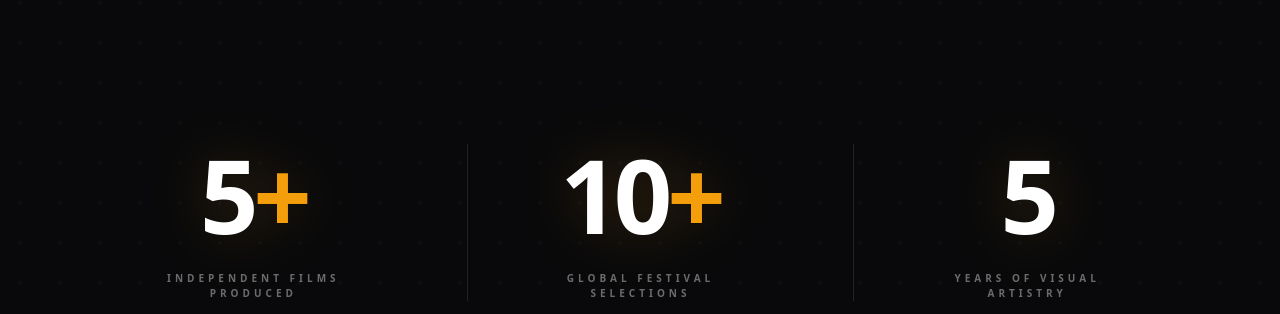
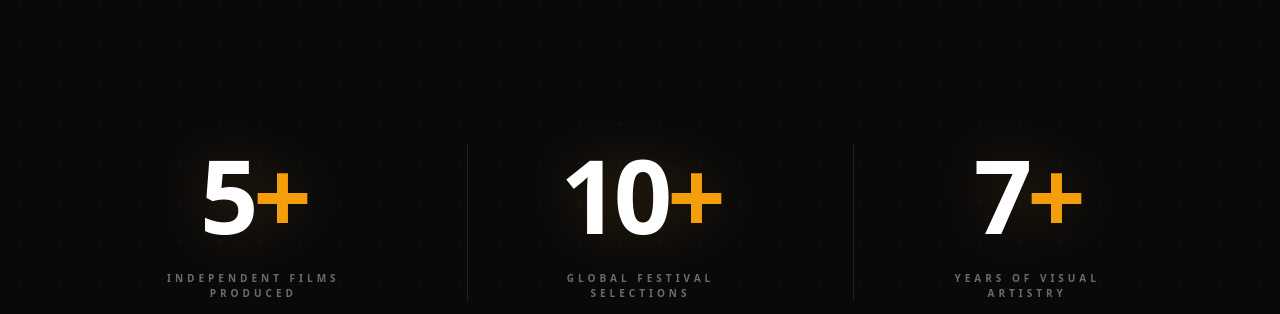
Before and after one commit to rakeshbhol1995-dotcom/infinity_drawings, a Next.js app: page / in a window 1280 px wide. Shown: the part 6880-7194 px from the top of the page. Built offline with nearby package versions, Linux system fonts and the light colour scheme.

Commit message:
Update stats: Years of Visual Artistry changed to 7

```diff
--- a/src/components/home/Stats.tsx
+++ b/src/components/home/Stats.tsx
@@ -6,7 +6,7 @@ import { useEffect, useState } from "react";
 const stats = [
     { label: "Independent Films Produced", value: 5, suffix: "+" },
     { label: "Global Festival Selections", value: 10, suffix: "+" },
-    { label: "Years of Visual Artistry", value: 5, suffix: "" },
+    { label: "Years of Visual Artistry", value: 7, suffix: "+" },
 ];
 
 export default function Stats() {
```
